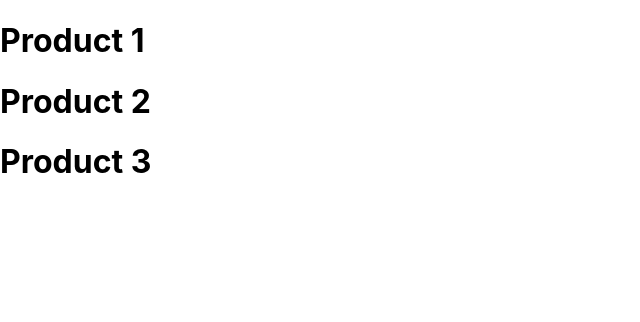
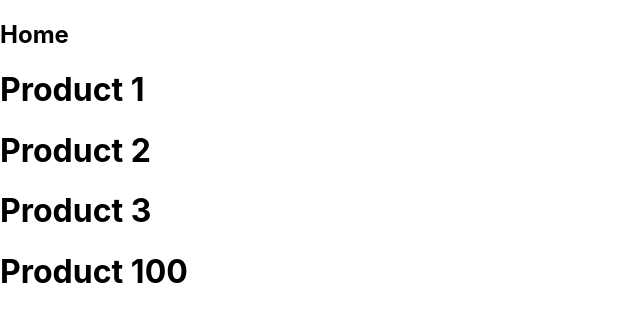
Before and after one commit to collinkip/nextjs, a Next.js app: page /product in a window 1280 px wide. Shown: the top 322 px of the page, without its empty margins (0-640 px from the left). Built offline with nearby package versions, Linux system fonts and the light colour scheme.

Commit message:
replace and push routes

```diff
--- a/pages/product/index.js
+++ b/pages/product/index.js
@@ -1,9 +1,26 @@
-function ProductList(params) {
+import Link from "next/link";
+function ProductList({productid=100}) {
     return(
         <>
-        <h1>Product 1</h1>
-        <h1>Product 2</h1>
-        <h1>Product 3</h1>
+        <Link href='/'><a><h2>Home</h2></a>
+        </Link>
+        <h1><Link href="/product/1">
+        <a >Product 1</a>
+        </Link>
+        </h1>
+        <h1><Link href="/product/2">
+        <a >Product 2</a>
+        </Link>
+        </h1>
+        <h1><Link  href="/product/3" replace>
+        <a>Product 3</a>
+        </Link>
+        </h1>
+        <h1><Link  href={`/product/${productid}`}>
+        <a>Product {productid}</a>
+        </Link>
+        </h1>
+
 
         </>
     )
```
Also changed, not shown: pages/index.js (+25 -1 lines).
